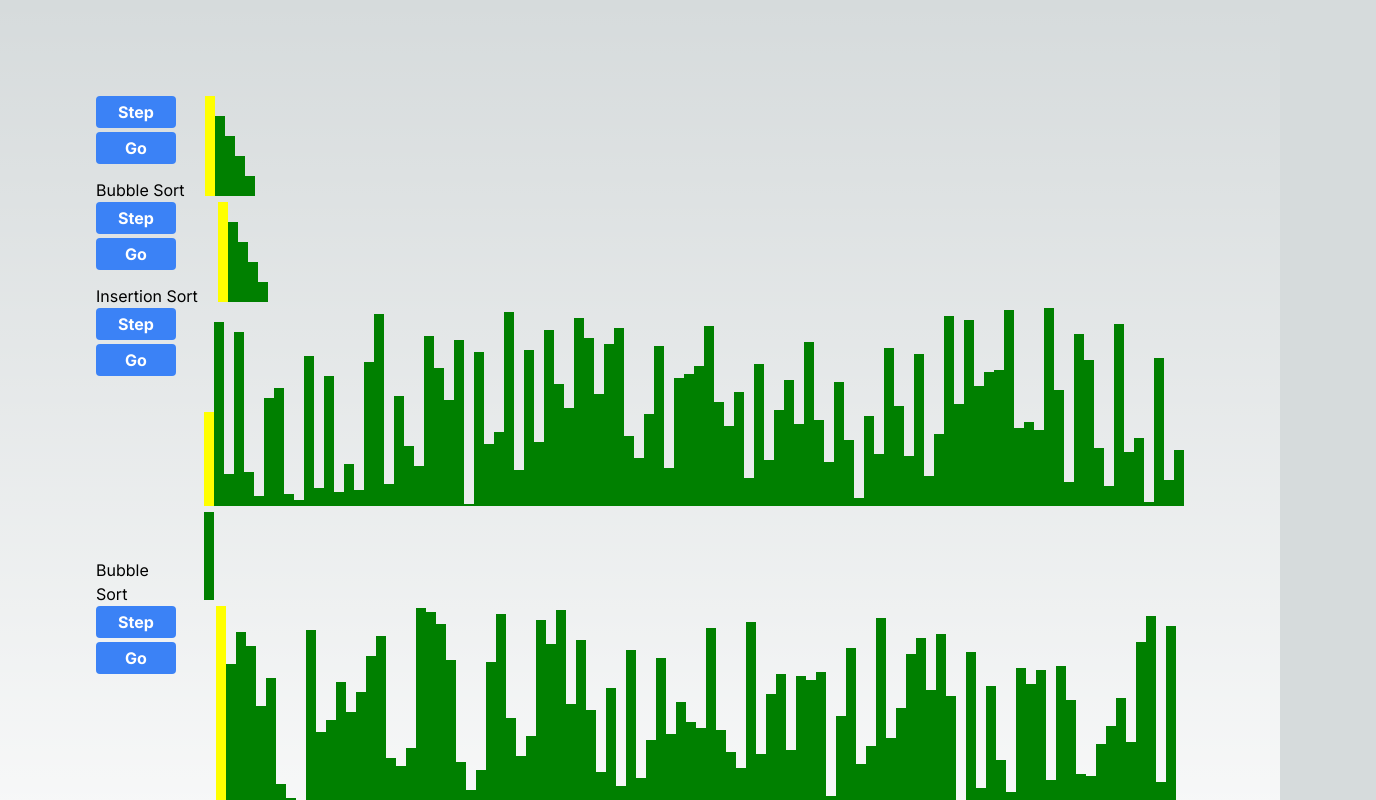
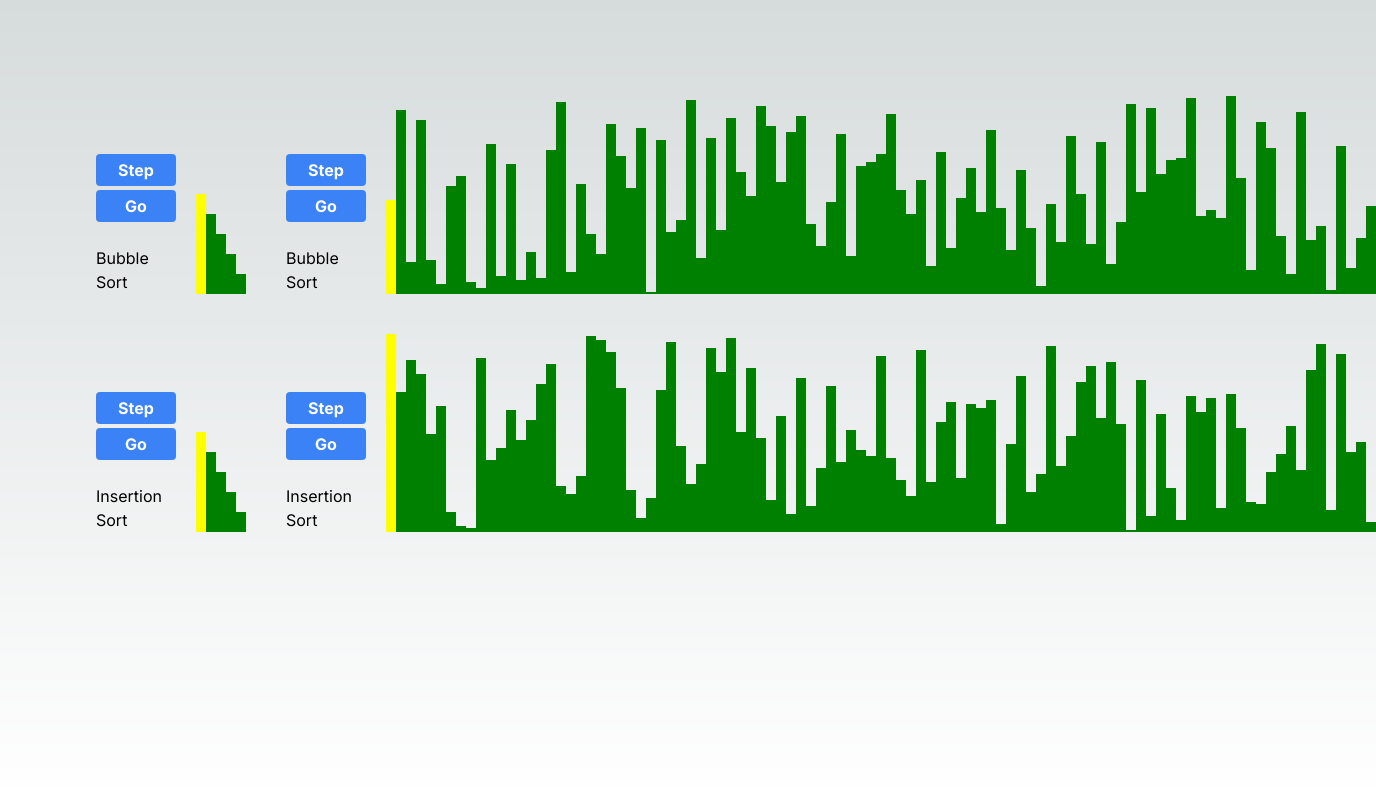
Before and after one commit to kevinjamescasey/react-samples, a Next.js app: page /displayed-samples in a window 1280 px wide. Shown: the top 800 px of the page, 1376 px wide, since content can reach past the window. Built offline with nearby package versions, Linux system fonts and the light colour scheme.

Commit message:
layout, alignment

```diff
--- a/app/displayed-samples/page.tsx
+++ b/app/displayed-samples/page.tsx
@@ -4,21 +4,15 @@ import { InsertionSort } from "@/components/InsertionSort";
 import _ from 'lodash'
 export default function Home() {
   return (
-    <main className="flex min-h-screen flex-col  justify-between p-24">
-      <div >
+    <main className="flex min-h-screen flex-col  justify-start p-24 gap-10">
+      <div className="flex flex-row gap-10">
         <BubbleSort />
-      </div>
-      <div>
-        <InsertionSort />
-      </div>
-      <div >
         <BubbleSort initialArray={_.shuffle(_.range(1,100))} heightMultiplier={2} stepDelayMs={100}/>
       </div>
-      <div >
+      <div className="flex flex-row gap-10">
+        <InsertionSort />
         <InsertionSort initialArray={_.shuffle(_.range(1,100))} heightMultiplier={2} stepDelayMs={100}/>
       </div>
-
-
-    </main>
+     </main>
   );
 }
--- a/components/BubbleSort.tsx
+++ b/components/BubbleSort.tsx
@@ -48,15 +48,15 @@ export const BubbleSort = ({ initialArray = [5, 4, 3, 2, 1], heightMultiplier =
 
 
         <div className="flex flex-row gap-5">
-            <div className="flex flex-col space-y-1" >
+            <div className="flex flex-col space-y-1 justify-end" >
                 <button type="button" onClick={step} className="bg-blue-500 hover:bg-blue-700 text-white font-bold w-20 h-8 rounded">Step</button>
                 <button type="button" onClick={() => setIsRunning(!isRunning)} className="bg-blue-500 hover:bg-blue-700 text-white font-bold w-20 h-8 rounded">{isRunning ? 'Stop' : 'Go'}</button>
-                <div className="grow flex flex-col justify-end">
+                <div className="pt-5 flex flex-col justify-end">
                     <span className="">Bubble Sort</span>
                 </div>
             </div>
 
-            <div>
+            <div className="flex items-end">
                 {s.a.map((e, i) => <div className="v1"
                     key={i}
                     style={{ height: e * heightMultiplier, ...(i === s.j && s.i < s.a.length - 1 && { borderLeftColor: 'yellow' }) }} />)}
--- a/components/InsertionSort.tsx
+++ b/components/InsertionSort.tsx
@@ -44,14 +44,14 @@ export const InsertionSort = ({ initialArray = [5, 4, 3, 2, 1], heightMultiplier
     return (
         <div className="flex flex-row gap-5">
 
-            <div className="flex flex-col space-y-1">
+            <div className="flex flex-col space-y-1 justify-end">
                 <button type="button" onClick={step} className="bg-blue-500 hover:bg-blue-700 text-white font-bold rounded w-20 h-8">Step</button>
                 <button type="button" onClick={() => setIsRunning(!isRunning)} className="bg-blue-500 hover:bg-blue-700 text-white font-bold rounded w-20 h-8">{isRunning ? 'Stop' : 'Go'}</button>
-                <div className="grow flex flex-col justify-end">
+                <div className="pt-5 flex flex-col justify-end">
                     <span className="inline-block">Insertion Sort</span>
                 </div>
             </div>
-            <div>
+            <div className="flex items-end">
                 {s.a.map((e, i) => <div className="v1"
                     key={i}
                     style={{ height: e * heightMultiplier, ...(i === s.j && s.i < s.a.length && { borderLeftColor: 'yellow' }) }} />)}
```
